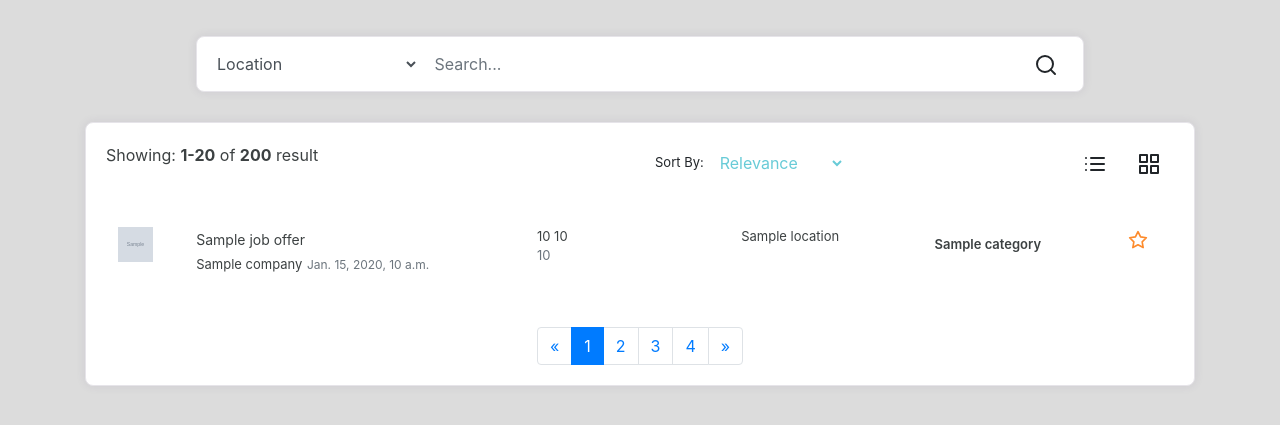
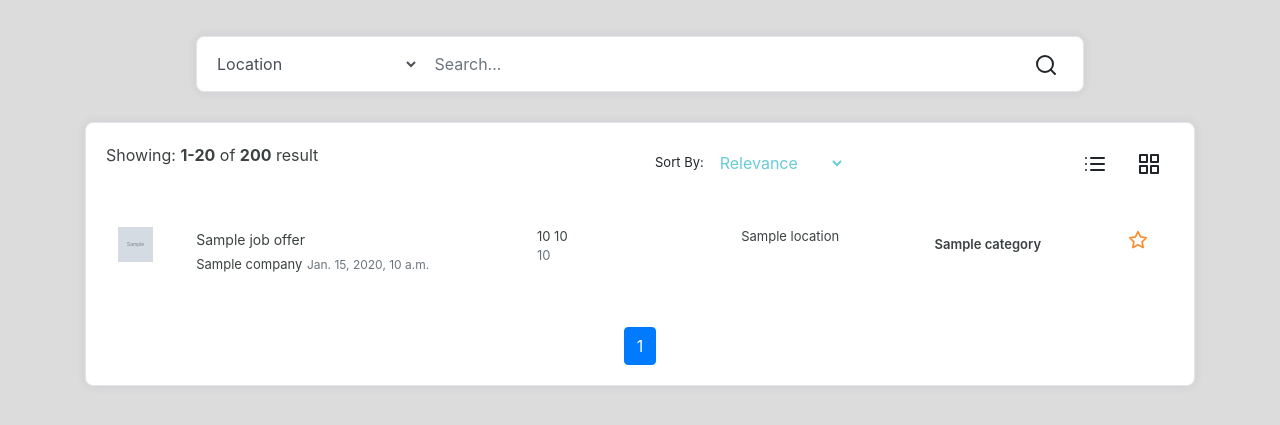
Before and after one commit to rkanapka/darbas24, a Django app: template templates/home.html in a window 1280 px wide. Shown: the top 425 px of the page. Run offline with Django 5.2, Linux system fonts and the light colour scheme; the template is opened without the code that fills it: most values are stand-ins (such as "Sample title", 1, 10 or a date in 2020); grey boxes marked "Sample" are stand-in pictures; some libraries are stand-ins or nearby versions.

Commit message:
feat: add pagination

```diff
--- a/darbas24/views.py
+++ b/darbas24/views.py
@@ -4,6 +4,7 @@ from scraper.models import JobOffers
 
 
 class HomePageView(generic.ListView):
+    paginate_by = 20
     template_name = "home.html"
 
     context_object_name = (
--- a/templates/home.html
+++ b/templates/home.html
@@ -112,7 +112,6 @@
                                                 </div>
                                              </td>
                                              <td>
-
                                                 <div class="widget-26-job-salary">
                                                    <p class="type m-0">{{ job_offer.salary }} {{ job_offer.salary_period }}</p>
                                                    <p class="text-muted m-0"><span class="location">{{ job_offer.salary_calculation }}</span></p>
@@ -149,22 +148,47 @@
                      </div>
                      <nav class="d-flex justify-content-center">
                         <ul class="pagination pagination-base pagination-boxed pagination-square mb-0">
+                           {% if page_obj.has_previous %}
                            <li class="page-item">
-                              <a class="page-link no-border" href="#">
+                              <a class="page-link no-border" href="?page={{page_obj.previous_page_number}}">
                               <span aria-hidden="true">«</span>
                               <span class="sr-only">Previous</span>
                               </a>
                            </li>
-                           <li class="page-item active"><a class="page-link no-border" href="#">1</a></li>
-                           <li class="page-item"><a class="page-link no-border" href="#">2</a></li>
-                           <li class="page-item"><a class="page-link no-border" href="#">3</a></li>
-                           <li class="page-item"><a class="page-link no-border" href="#">4</a></li>
+                           {% endif %}
+                           {% if page_obj.number >= 5 %}
                            <li class="page-item">
-                              <a class="page-link no-border" href="#">
+                              <a class="page-link no-border" href="?page={{page_obj.first_page}}">1</a>
+                           </li>
+                           <li class="page-item">
+                              <a class="page-link no-border">...</a>
+                           </li>
+                           {% endif %}
+                           {% for l in  page_obj.paginator.page_range %}
+                           {% if l <= page_obj.number|add:3 and l >= page_obj.number|add:-3 %}
+                           {% if page_obj.number == l %}
+                           <li class="page-item active">
+                              {% else %}
+                           <li class="page-item">
+                              {% endif %}
+                              <a class="page-link no-border" href="?page={{forloop.counter}}">{{forloop.counter}}</a>
+                           </li>
+                           {% endif %}
+                           {% endfor %}
+                           {% if page_obj.number <= page_obj.paginator.num_pages|add:-4 %}
+                           <li class="page-item">
+                              <a class="page-link no-border">...</a>
+                           </li>
+                           <li class="page-item">
+                              <a class="page-link no-border" href="?page={{page_obj.paginator.num_pages}}">{{page_obj.paginator.num_pages}}</a>
+                           </li>
+                           {% endif %}
+                           {% if page_obj.has_next %}
+                           <a class="page-link no-border" href="?page={{page_obj.next_page_number}}">
                            <span aria-hidden="true">»</span>
                            <span class="sr-only">Next</span>
                            </a>
-                           </li>
+                           {% endif %}
                         </ul>
                      </nav>
                   </div>
```
Lines whose indentation alone changed are shown as unchanged.
